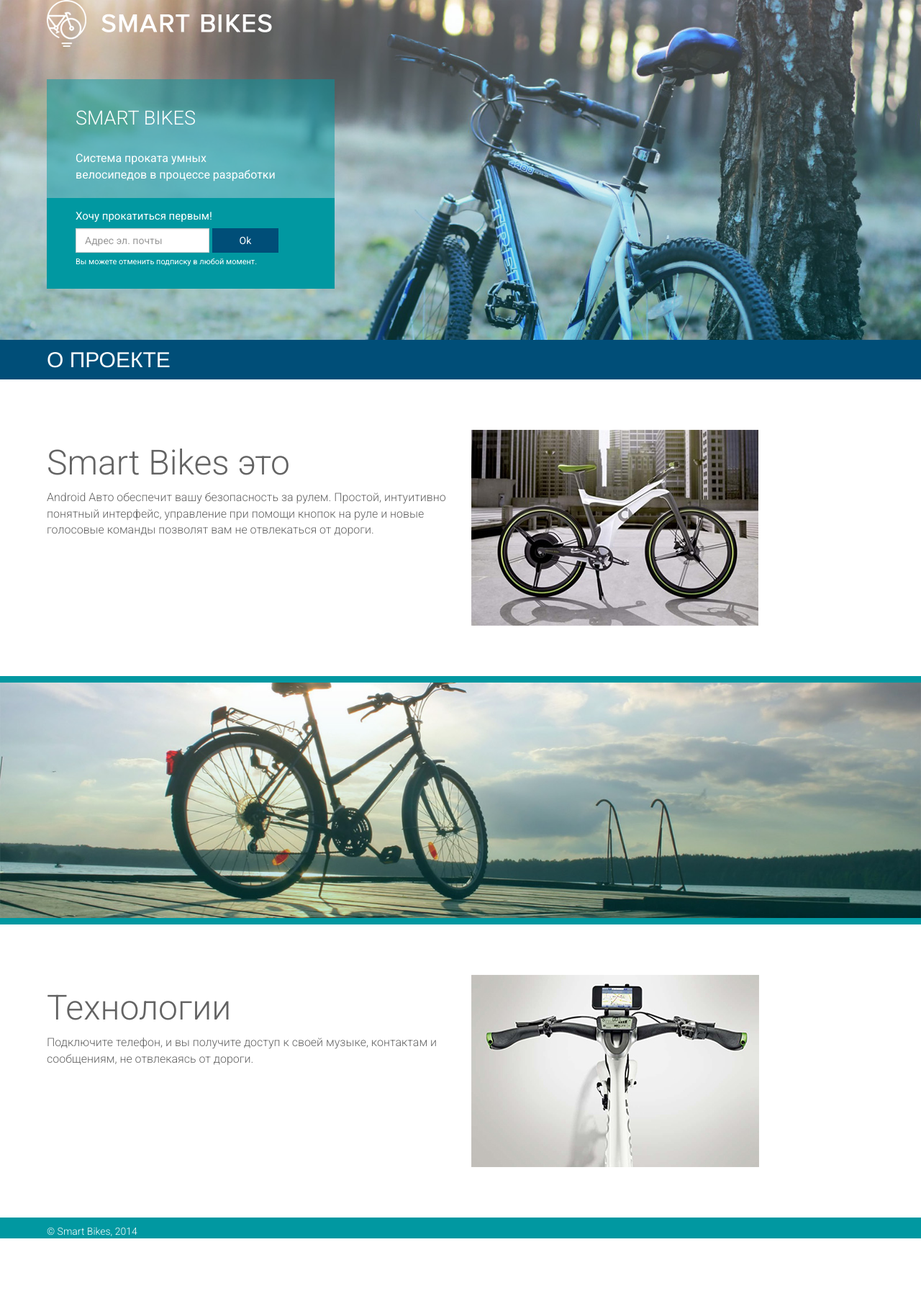
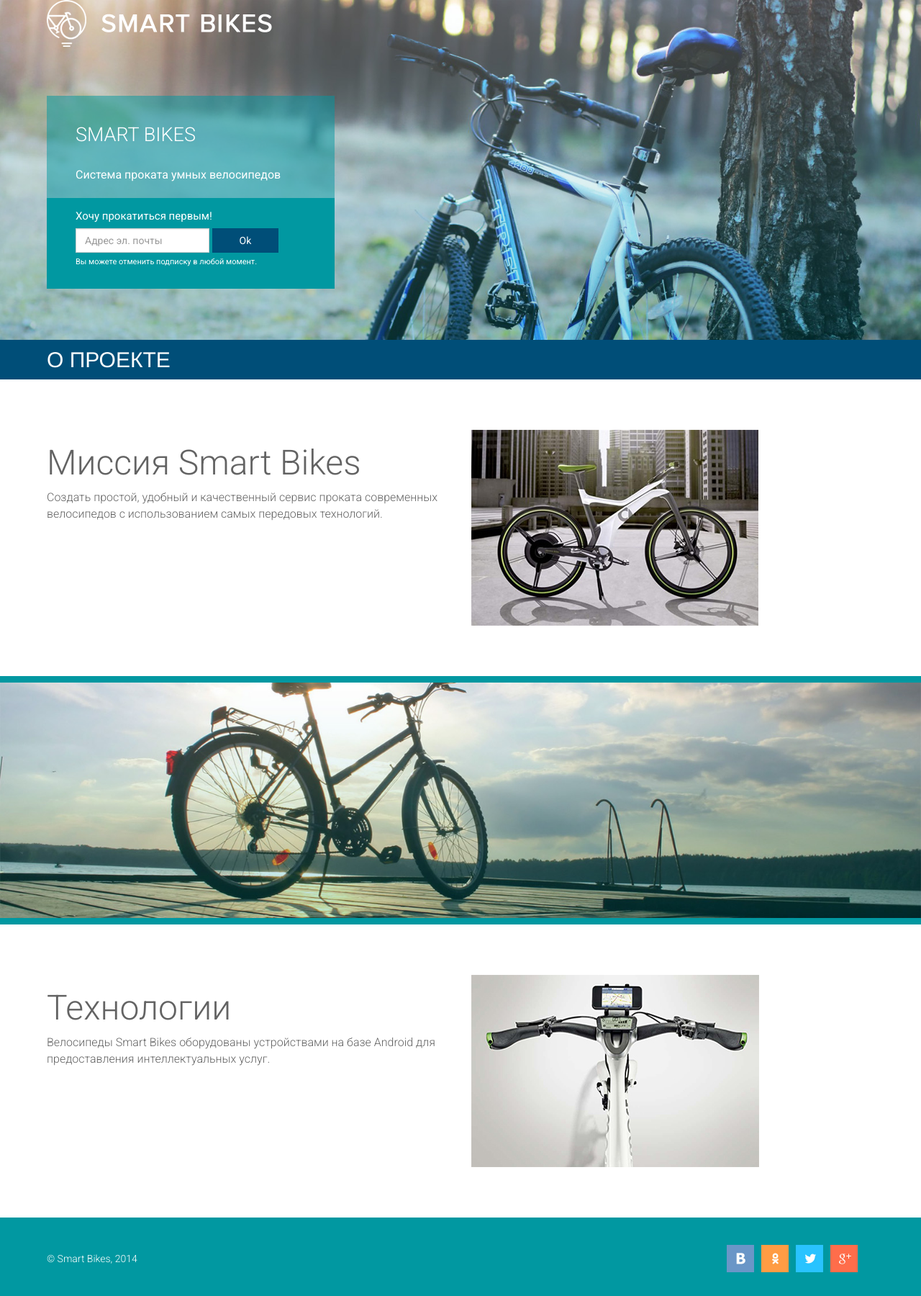
Before and after one commit to blan4/SmartBikesLanding, a Jekyll site: the page built from index.html, in a window 1280 px wide. Shown: the whole page at 72% size. Built offline with Jekyll 4.4.1, drawn with Linux system fonts in a browser that asks for light colours; nearby versions of some CDN libraries; before the commit the page ends 1720 px from its top, so only the background shows below that.

Commit message:
add social icons

```diff
--- a/_config.yml
+++ b/_config.yml
@@ -1,11 +1,9 @@
 # Site settings
 title: Smart Bikes
 email: ilya@smart-bikes.ru
-description: "Smart bikes"
+description: "Простой, удобный и качественный сервис проката современных велосипедов с использованием самых передовых технологий."
 baseurl: ""
 url: "http://smart-bikes.ru"
-twitter_username: jekyllrb
-github_username:  jekyll
 
 # Build settings
 markdown: kramdown
--- a/_includes/footer.html
+++ b/_includes/footer.html
@@ -4,7 +4,10 @@
       <p>&copy; Smart Bikes, 2014</p>
     </div>
     <div class="likesBox">
-      <div id="vkLike"></div>
+      <img src="img/vk.jpg" class="social-icon" />
+      <img src="img/ok.jpg" class="social-icon" />
+      <img src="img/twitter.jpg" class="social-icon" />
+      <img src="img/plus.jpg" class="social-icon" />
     </div>
   </div>
 </div>
--- a/_includes/subscription.html
+++ b/_includes/subscription.html
@@ -7,8 +7,7 @@
           <div class="description">
             <div class="text">
               <h1 class="big white">Smart Bikes</h1>
-              <p class="white">Система проката умных</p>
-              <p class="white">велосипедов в процессе разработки</p>
+              <p class="white">Система проката умных велосипедов</p>
               <br>
             </div>
             <div class="subscription-form">
--- a/css/app.scss
+++ b/css/app.scss
@@ -180,7 +180,7 @@ section {
 }
 
 .site-footer {
-  height: 100%;
+  height: 100px;
   width: 100%;
   background-color: #0198a1;
   overflow: hidden;
@@ -191,12 +191,25 @@ section {
     color: #ffffff;
     vertical-align: middle;
   }
-  .likesBox {
+
+  .copyright {
+    margin-top: 38px;
     display: inline-block;
   }
 
-  .copyright {
+  .likesBox {
     display: inline-block;
+    float: right;
+    margin-top: 26px;
+    margin-right: 20px;
+    img.social-icon {
+      width: 38px;
+      height: auto;
+      margin-left: 3px;
+      margin-right: 3px;
+      margin-top: 3px;
+      margin-bottom: 3px;
+    }
   }
 }
 
--- a/index.html
+++ b/index.html
@@ -5,9 +5,8 @@ layout: default
 <div class="col-md-12 bordered">
   <div class="content">
     <div class="col-md-6 text-block">
-      <h1 class="light">Smart Bikes это</h1>
-      <p class="light">Android Авто обеспечит вашу безопасность за рулем. Простой, интуитивно понятный интерфейс, управление при помощи кнопок на руле и новые голосовые команды позволят вам не отвлекаться от дороги.
-      </p>
+      <h1 class="light">Миссия Smart Bikes</h1>
+      <p class="light">Создать простой, удобный и качественный сервис проката современных велосипедов с использованием самых передовых технологий.</p>
     </div>
     <div class="col-md-6">
       <img src='img/bike_1.jpg' class="img-respons" />
@@ -23,8 +22,7 @@ layout: default
   <div class="content">
     <div class="col-md-6 text-block">
       <h1 class="light">Технологии</h1>
-      <p class="light">Подключите телефон, и вы получите доступ к своей музыке, контактам и сообщениям, не отвлекаясь от дороги.
-      </p>
+      <p class="light">Велосипеды Smart Bikes оборудованы устройствами на базе Android для предоставления интеллектуальных услуг.</p>
     </div>
     <div class="col-md-6">
       <img src='img/bike_2.jpg' class="img-respons" />
```
Also changed, not shown: img/ok.jpg (added), img/plus.jpg (added), img/twitter.jpg (added), img/vk.jpg (added), 1 other file.
